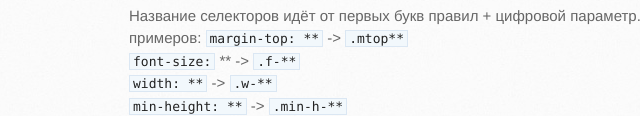
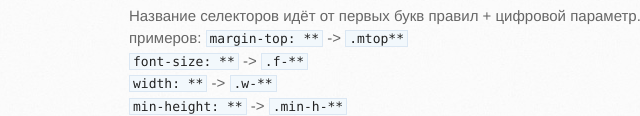
Before and after one commit to sydorkov/SGF, a plain HTML site: page index.html in a window 1280 px wide. Shown: the part 692-808 px from the top of the page, 41-681 px from the left. Drawn offline with Linux system fonts and the light colour scheme.

Commit message:
Content fix

```diff
--- a/index.html
+++ b/index.html
@@ -10,7 +10,7 @@
     <link rel="stylesheet" type="text/css" href="stylesheets/print.css" media="print">
 	<style>
 		.xmpl-1 {
-			width: 75px;
+			width: 110px;
 		}
 	</style>
     <!--[if lt IE 9]>
@@ -49,7 +49,7 @@
 
 <p>Название селекторов идёт от первых букв правил + цифровой параметр. Вот несколько примеров:
 	<code class="xmpl-1">margin-top: **</code> -> <code class="xmpl-1">.mtop**</code> <br>
-	<code class="xmpl-1">font-size:</code> **  -> <code class="xmpl-1">.f-**</code> <br>
+	<code class="xmpl-1">font-size: **</code>  -> <code class="xmpl-1">.f-**</code> <br>
 	<code class="xmpl-1">width: **</code> 	   -> <code class="xmpl-1">.w-**</code> <br>
 	<code class="xmpl-1">min-height: **</code> -> <code class="xmpl-1">.min-h-**</code> <br>
 </p>
```
